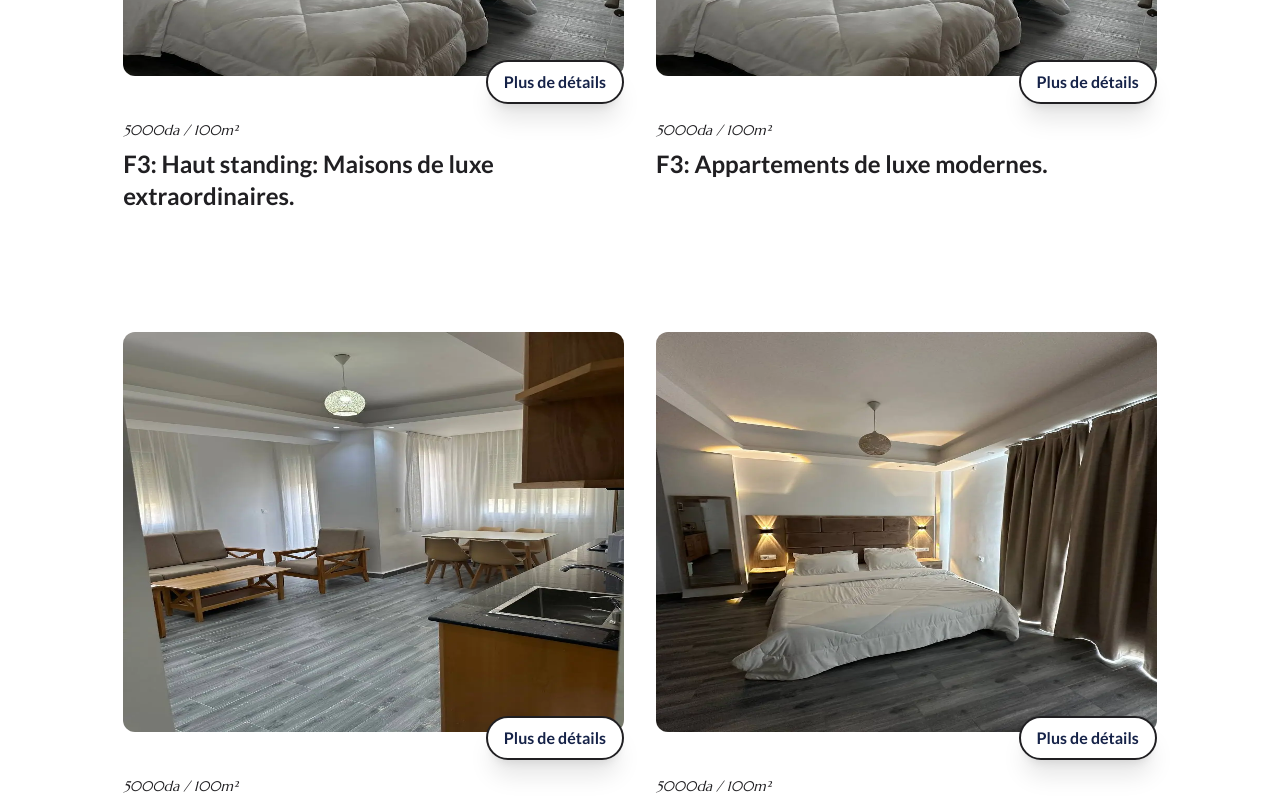
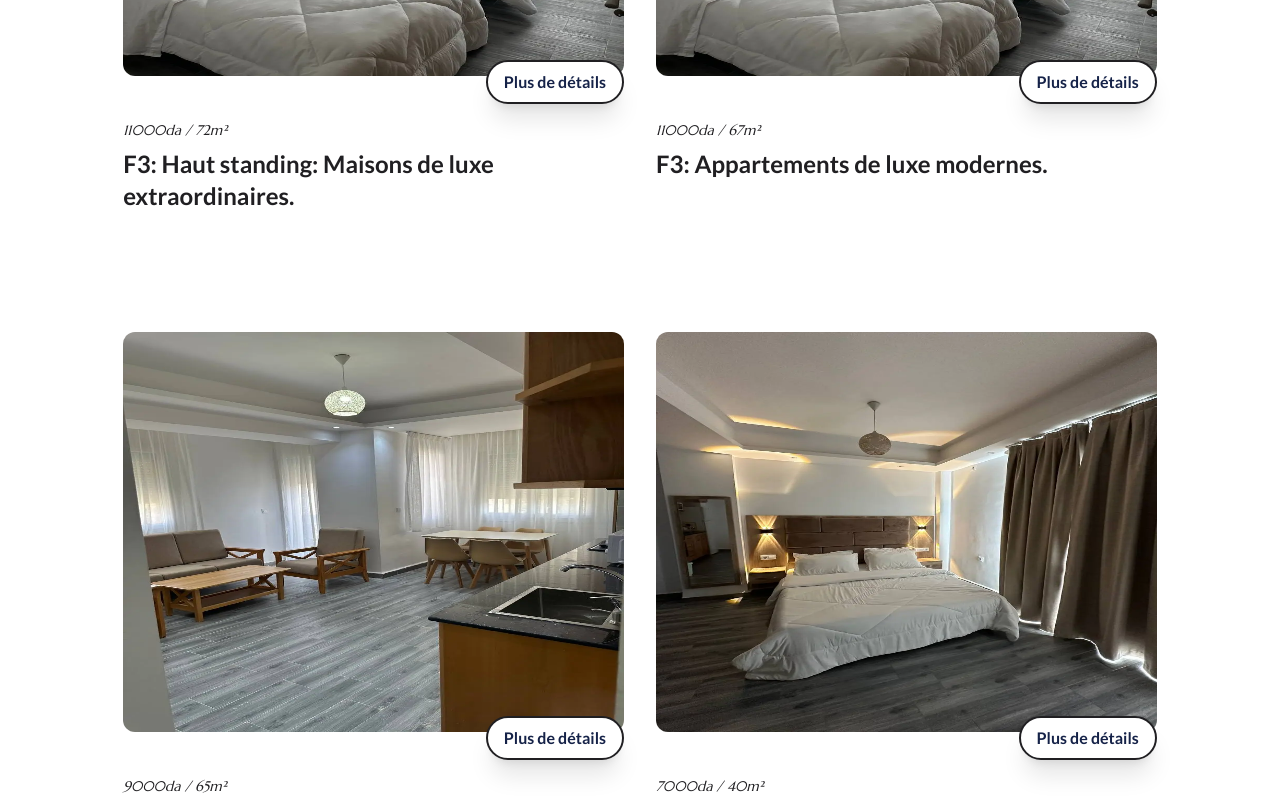
Before and after one commit to KamelMesbahi13/hotel, a React (Vite) app: page / in a window 1280 px wide. Shown: the part 3220-4020 px from the top of the page. Built offline with nearby package versions, Linux system fonts and the light colour scheme.

Commit message:
Adding The Images

```diff
--- a/src/Components/Home/Apartments/Apartments.jsx
+++ b/src/Components/Home/Apartments/Apartments.jsx
@@ -10,7 +10,7 @@ const Boxes = [
   {
     id: 1,
     img: RoomOne,
-    stats: "5000da / 100m²",
+    stats: "11000da / 72m²",
     link: "FTroisHighStandingAppartements",
     button: "Plus de détails",
     button_en: "More details",
@@ -23,7 +23,7 @@ const Boxes = [
   {
     id: 2,
     img: RoomTwo,
-    stats: "5000da / 100m²",
+    stats: "11000da / 67m²",
     link: "FTroisAppartements",
     button: "Plus de détails",
     button_en: "More details",
@@ -36,7 +36,7 @@ const Boxes = [
   {
     id: 3,
     img: RoomThree,
-    stats: "5000da / 100m²",
+    stats: "9000da / 65m²",
     link: "FDeuxAppartements",
     button: "Plus de détails",
     button_en: "More details",
@@ -49,7 +49,7 @@ const Boxes = [
   {
     id: 4,
     img: RoomFour,
-    stats: "5000da / 100m²",
+    stats: "7000da / 40m²",
     link: "StudiosAppartements",
     button: "Plus de détails",
     button_en: "More details",
```
